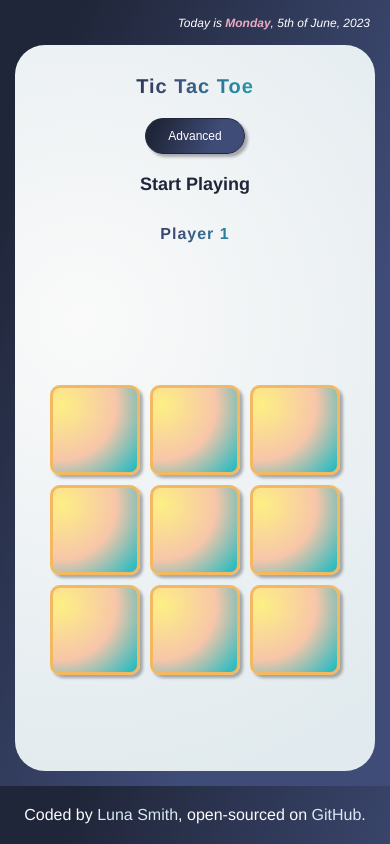
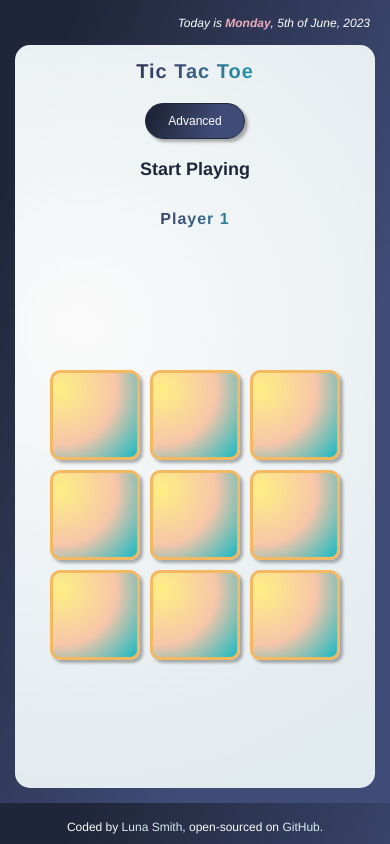
Before and after one commit to Lu-Smith/tic_tac_toe_vue, a Vue app: page / in a window 390 px wide. Built offline with nearby package versions, Linux system fonts and the light colour scheme.

Commit message:
Updated styles

```diff
--- a/src/App.vue
+++ b/src/App.vue
@@ -53,4 +53,12 @@ export default defineComponent({
   border-radius: 30px;
   height: 86vh;
 }
+
+@media screen and (max-width: 480px) {
+  #app {
+      padding: 15px;
+      border-radius: 15px;
+      height: 88vh;
+    }
+}
 </style>
--- a/src/assets/global.css
+++ b/src/assets/global.css
@@ -58,5 +58,4 @@ h4 {
     button {
         font-size: 12px;
     }
-
-  }
+}
--- a/src/components/Footer/MainFooter.vue
+++ b/src/components/Footer/MainFooter.vue
@@ -23,7 +23,6 @@ export default {
       text-align: center;
       padding: 20px;
       color: rgb(250, 250, 250);
-
   }
 
   footer a {
@@ -54,4 +53,12 @@ export default {
     visibility: visible;
     transform: scaleX(1);
   }
+
+  @media screen and (max-width: 480px) {
+    footer {
+      padding: 10px;
+      font-size: 12px;
+    }
+
+}
 </style>
```
